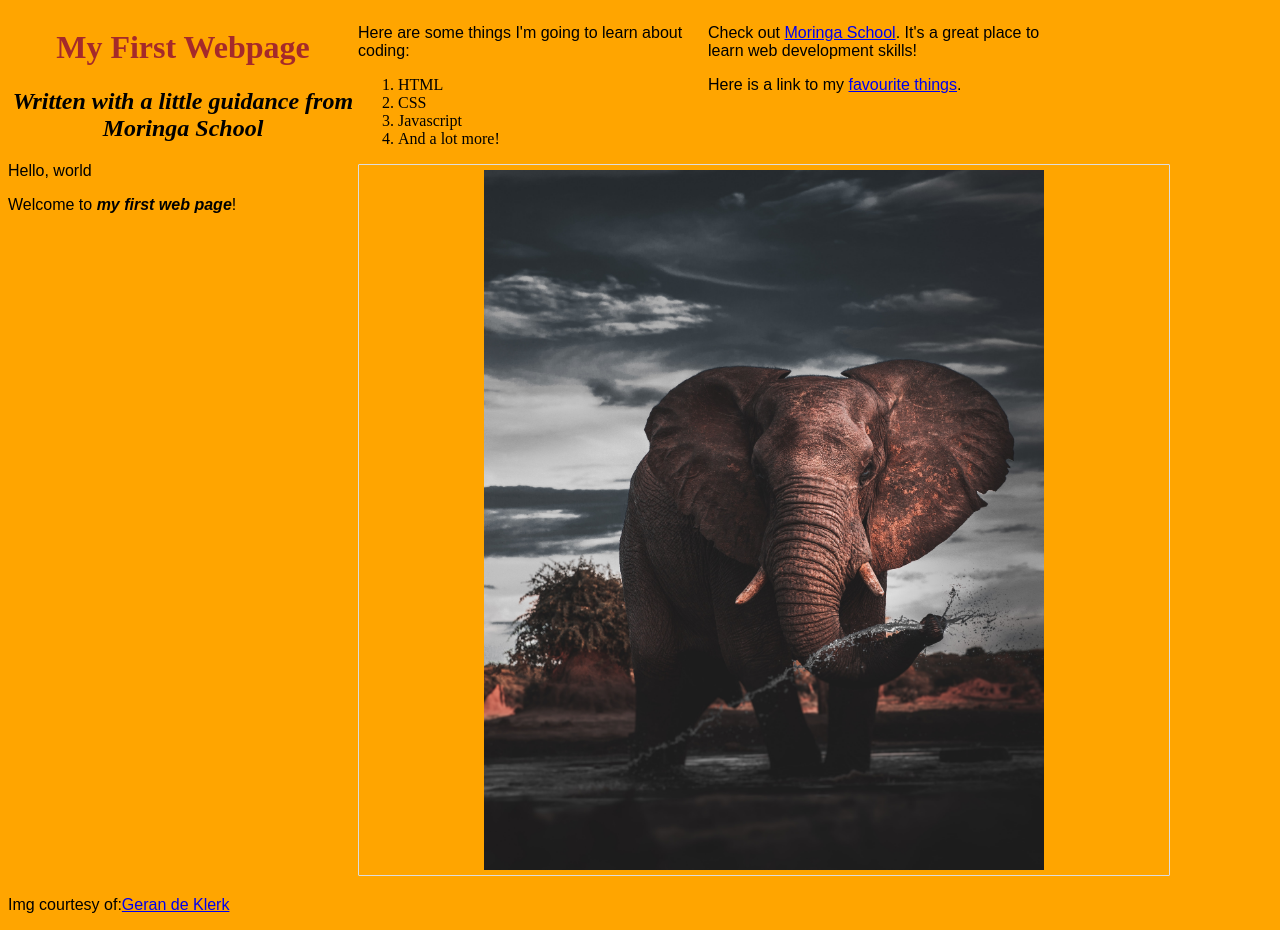
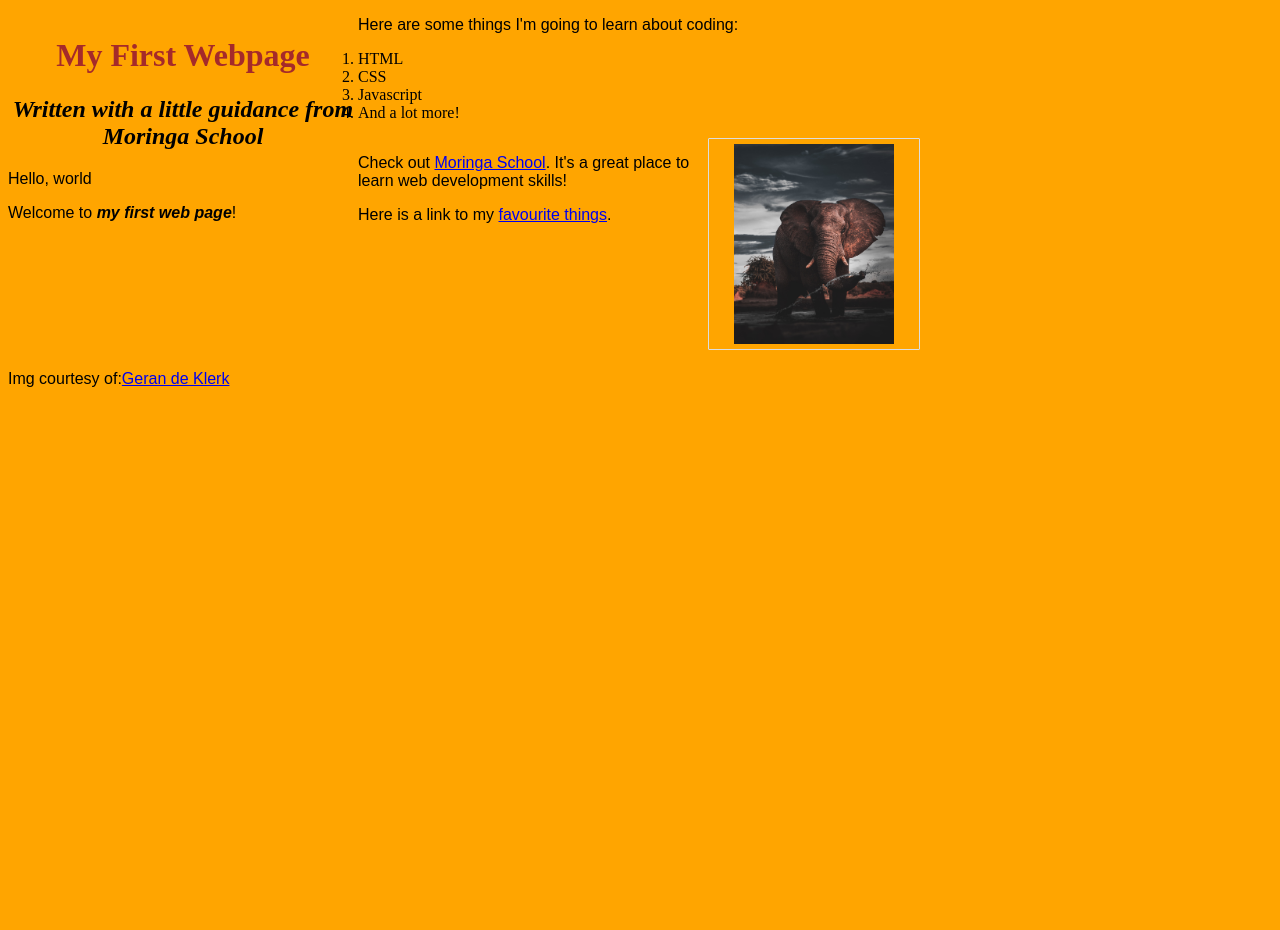
Before and after one commit to Miss-Faith/my-first-website, a plain HTML site: page index.html in a window 1280 px wide. After the commit the page ends 800 px from the top, so only its background shows below. Drawn offline with Linux system fonts and the light colour scheme.

Commit message:
Learning columns

```diff
--- a/CSS/styles.css
+++ b/CSS/styles.css
@@ -27,8 +27,8 @@ img {
   border: 1px solid #ddd;
   border-radius: 1px;
   padding: 5px;
-  width: 800px;
-  height: 700px;
+  width: 200px;
+  height: 200px;
   object-fit: contain;
 }
 em {
--- a/index.html
+++ b/index.html
@@ -14,15 +14,17 @@
        <p>Hello, world</p>
        <p>Welcome to <strong>my first web page</strong>!</p>
      </div>
-     <div class="column">
+
        <p>Here are some things I'm going to learn about coding:</p>
+    <div class="">
        <ol>
          <li>HTML</li>
          <li>CSS</li>
          <li>Javascript</li>
          <li>And a lot more!</li>
        </ol>
-     </div>
+    </div>
+
      <div class="column">
        <p>Check out <a href="http://moringaschool.com/">Moringa School</a>. It's a great place to learn web development skills!</p>
        <p>Here is a link to my <a href="my-favourite-things.html">favourite things</a>.</p>
```
